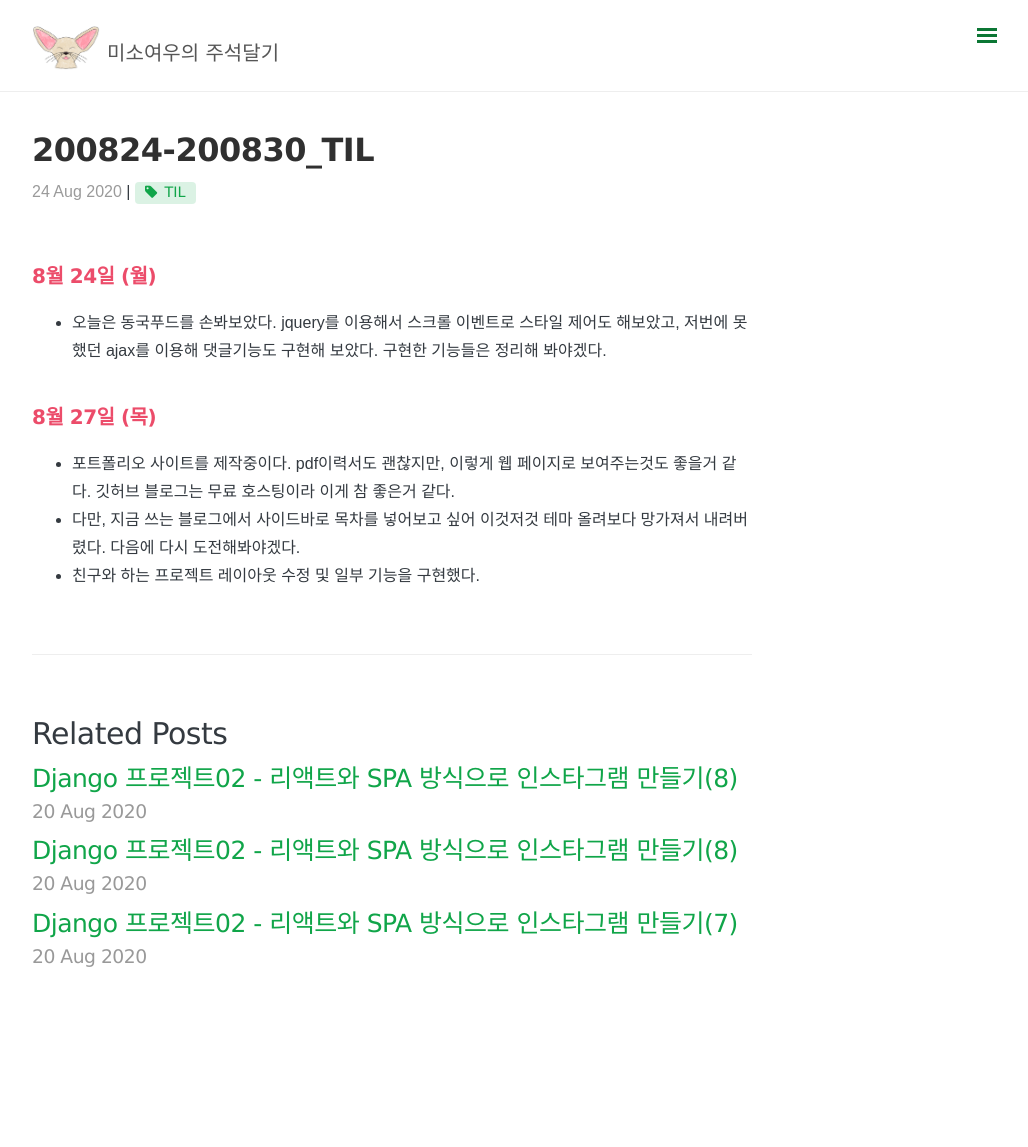
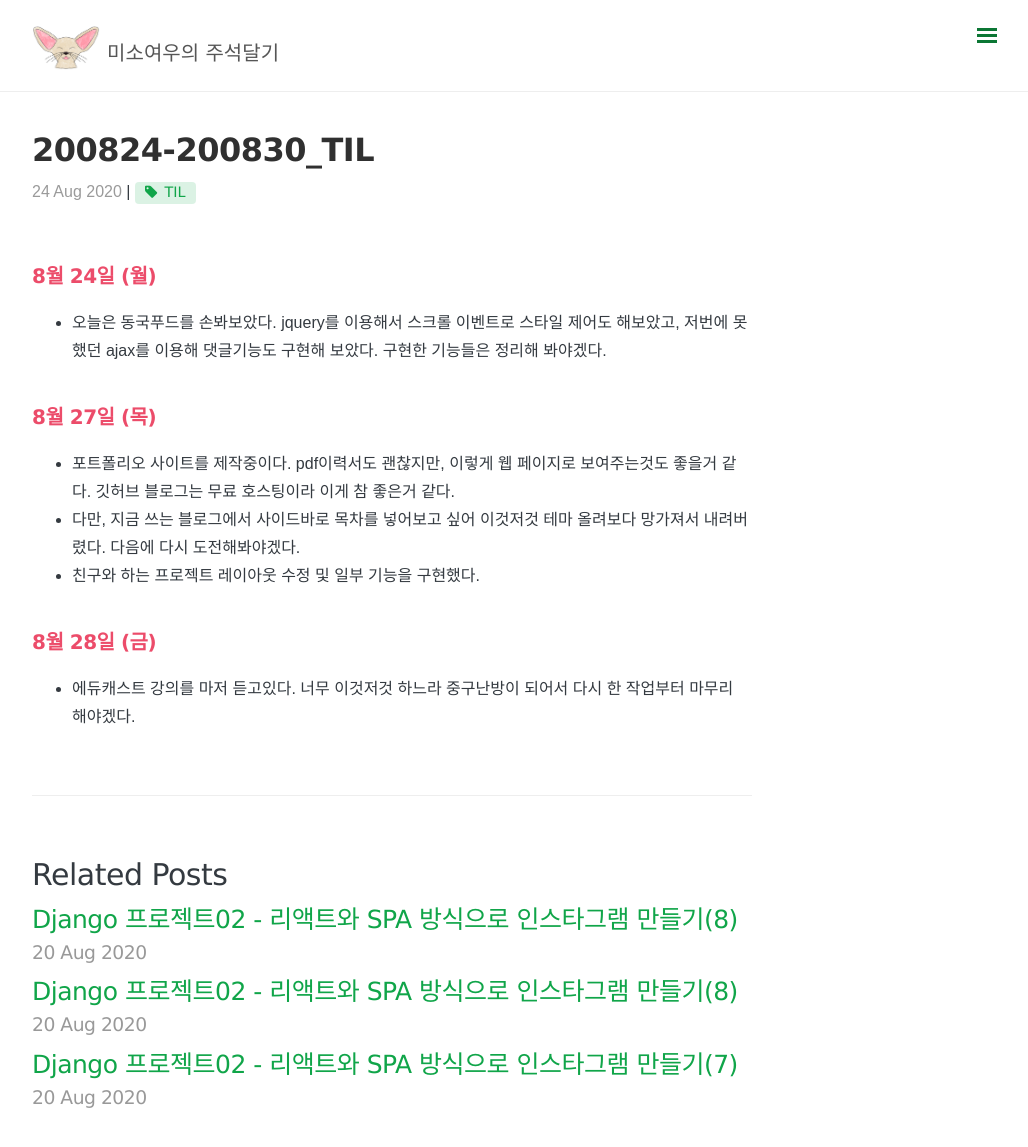
Before and after one commit to somefood/somefood.github.io, a Jekyll site: the page built from _posts/Today I Learned/2020-08-24-08-30-TIL.md, in a window 1280 px wide and 1171 px high. Shown: the top 1147 px of the window, without its empty margins (248-1276 px from the left). Built offline with Jekyll 4.4.1, drawn with Linux system fonts in a browser that asks for light colours; nearby versions of some CDN libraries; comment, search, counter and statistics services are not loaded.

Commit message:
수정: 내용 추가

```diff
--- a/_posts/Today I Learned/2020-08-24-08-30-TIL.md
+++ b/_posts/Today I Learned/2020-08-24-08-30-TIL.md
@@ -15,3 +15,6 @@ comments: true
 - 포트폴리오 사이트를 제작중이다. pdf이력서도 괜찮지만, 이렇게 웹 페이지로 보여주는것도 좋을거 같다. 깃허브 블로그는 무료 호스팅이라 이게 참 좋은거 같다.
 - 다만, 지금 쓰는 블로그에서 사이드바로 목차를 넣어보고 싶어 이것저것 테마 올려보다 망가져서 내려버렸다. 다음에 다시 도전해봐야겠다.
 - 친구와 하는 프로젝트 레이아웃 수정 및 일부 기능을 구현했다.
+
+## 8월 28일 (금)
+- 에듀캐스트 강의를 마저 듣고있다. 너무 이것저것 하느라 중구난방이 되어서 다시 한 작업부터 마무리 해야겠다.
```
